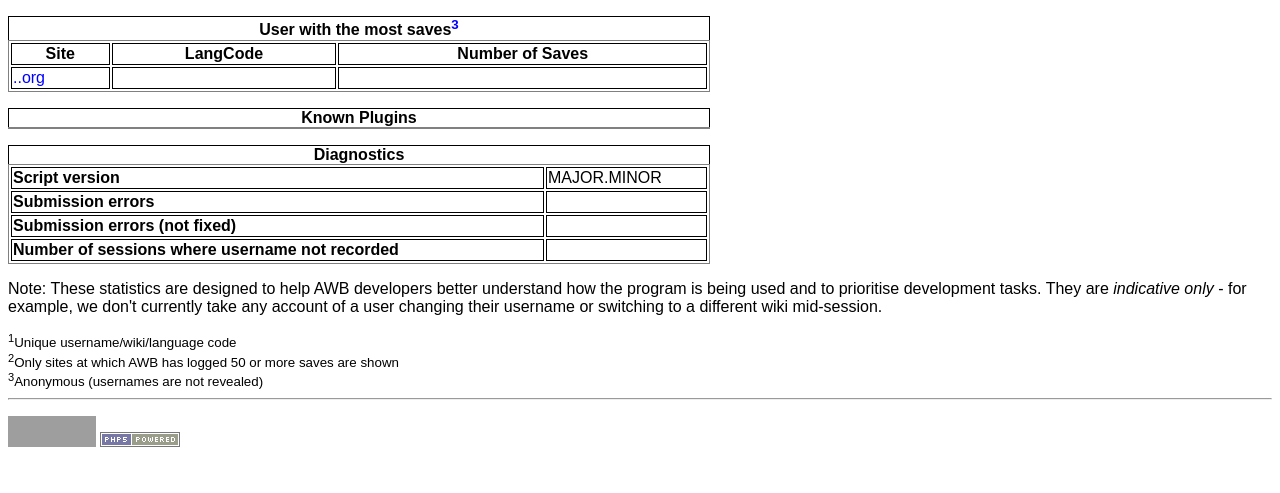
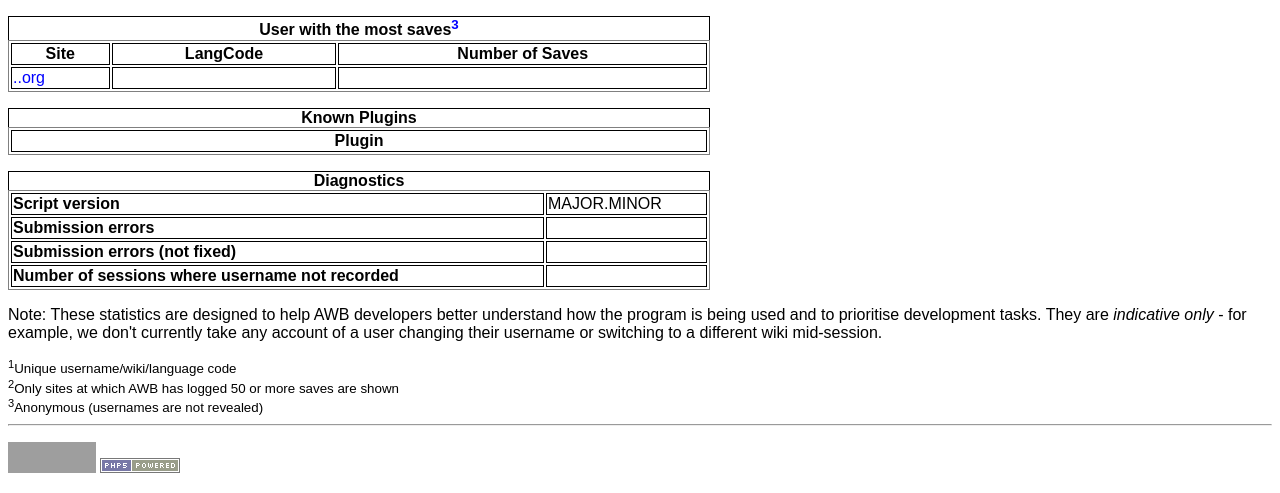
Before and after one commit to reedy/AutoWikiBrowserUsageStats, a PHP site: page / in a window 1280 px wide. Shown: the part 611-1104 px from the top of the page. Before the commit the page ends 1058 px from the top, so only its background shows below. Run offline with PHP 8.4, Linux system fonts and the light colour scheme; data that the repository does not hold is empty; some libraries are stand-ins or nearby versions; grey boxes are pictures that could not be loaded.

Commit message:
PHP: "Hand" mouse cursor over sortable headers. Thanks to User:Dispenser for the tip.
git-svn-id: https://autowikibrowser.svn.sourceforge.net/svnroot/autowikibrowser/UsageStats@2255 b999ae8e-1018-0410-9b92-f9ef6f55c712

```diff
--- a/includes/Stats.php
+++ b/includes/Stats.php
@@ -76,8 +76,12 @@ function htmlstats(){
 		}
 
 		caption {
-			border-bottom-width: 0px;
-			font-weight: bold;
+			border-bottom-width : 0px;
+			font-weight : bold;
+		}
+
+		TH.sortable {
+			cursor : pointer;
 		}
 	</style>
 	<script src="/res/sorttable.js" type="text/javascript"></script>
@@ -128,9 +132,9 @@ function htmlstats(){
 	<caption><a name="sites"></a>Sessions &amp; saves per site<sup><a href="#2">2</a></sup></caption>
 <thead>
 	<tr>
-		<th scope="col">Site</th>
-		<th scope="col">Number of Sessions</th>
-		<th scope="col">Number of Saves</th>
+		<th scope="col" class="sortable">Site</th>
+		<th scope="col" class="sortable">Number of Sessions</th>
+		<th scope="col" class="sortable">Number of Saves</th>
 	</tr>
 </thead>
 EOF;
@@ -165,9 +169,9 @@ EOF;
 	<caption>UI Cultures</caption>
 <thead>
 	<tr>
-		<th scope="col">Language</th>
-		<th scope="col">Country</th>
-		<th scope="col">Number of Saves</th>
+		<th scope="col" class="sortable">Language</th>
+		<th scope="col" class="sortable">Country</th>
+		<th scope="col" class="sortable">Number of Saves</th>
 	</tr>
 </thead>
 EOF;
@@ -216,6 +220,11 @@ EOF;
 <p/>
 <table class="sortable">
 	<caption>Known Plugins</caption>
+<thead>
+	<tr>
+		<th colspan="3" scope="col" class="sortable">Plugin</th>
+	</tr>
+</thead>
 EOF;
 
 	$result = $db->plugins();
@@ -285,9 +294,9 @@ function OS_XHTML($result, $headersuffix) {
 <caption>Operating Systems{$headersuffix}</caption>
 <thead>
 	<tr>
-		<th scope="col">OS</th>
-		<th scope="col">Number of Sessions</th>
-		<th scope="col">Number of Saves</th>
+		<th scope="col" class="sortable">OS</th>
+		<th scope="col" class="sortable">Number of Sessions</th>
+		<th scope="col" class="sortable">Number of Saves</th>
 	</tr>
 </thead>
 EOF;
```
